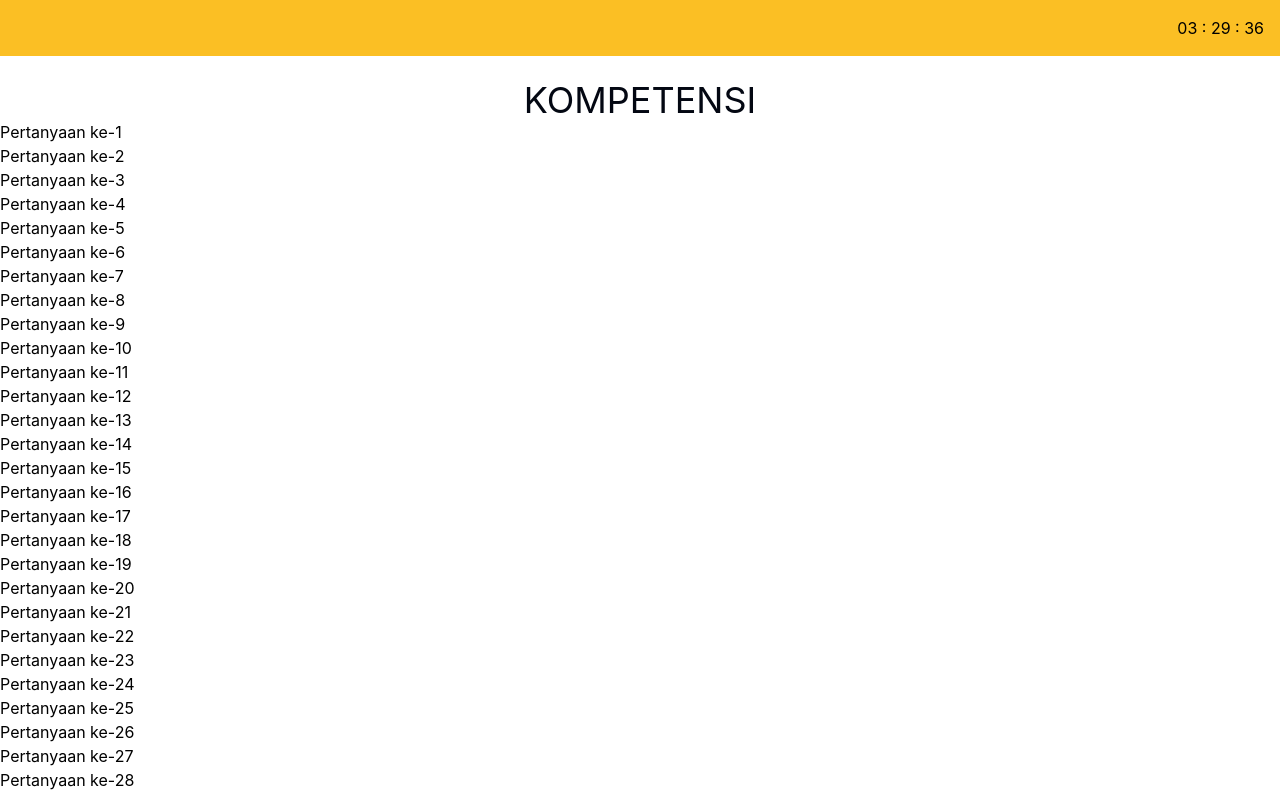
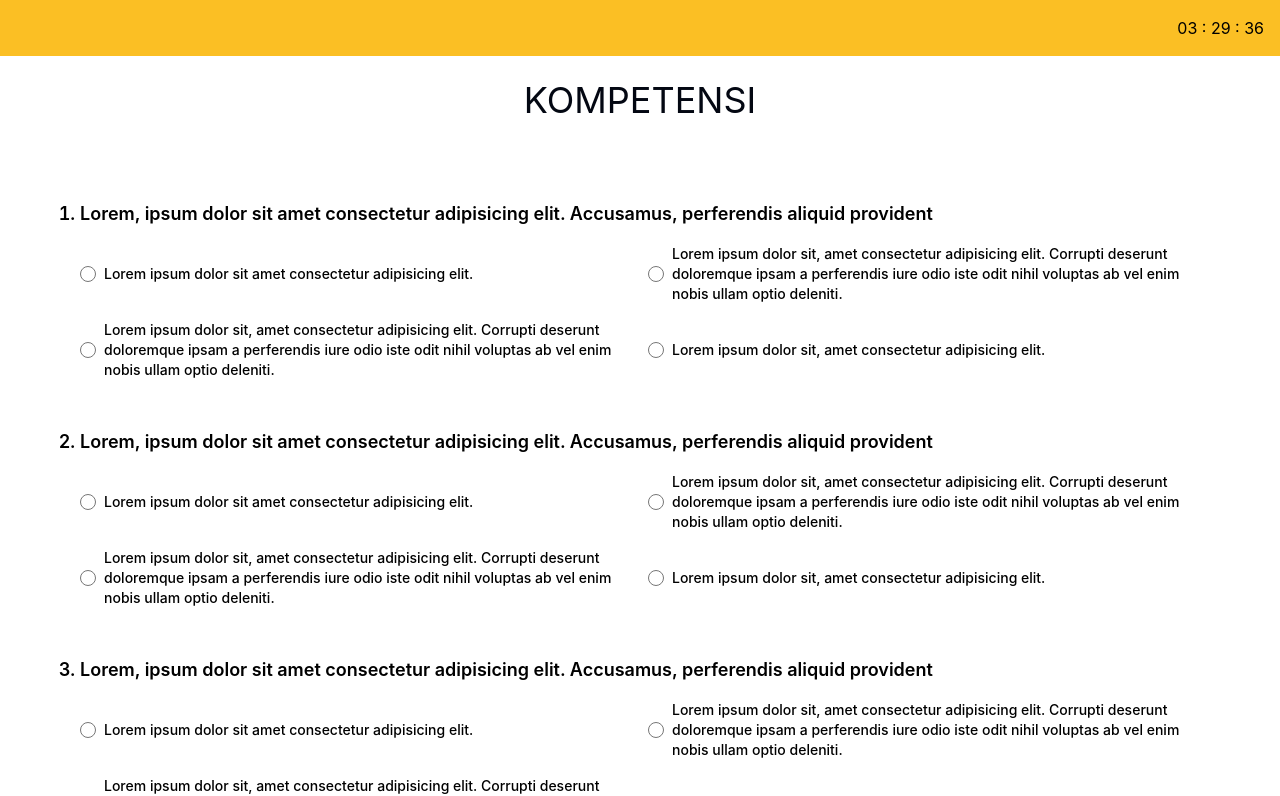
Before and after one commit to dionfananie/vite-ts, a React (Vite) app: page /questions in a window 1280 px wide. Shown: the top 796 px of the page. Built offline with nearby package versions, Linux system fonts and the light colour scheme.

Commit message:
feat(page): questions

```diff
--- a/src/client/pages/Questions.tsx
+++ b/src/client/pages/Questions.tsx
@@ -3,7 +3,7 @@ import React from "react";
 
 const Questions = () => {
   const { hours, minutes, seconds } = useCountdown(new Date("Aug 14, 2023 19:31:30").getTime());
-  const arrQuestions = new Array(100).fill(0);
+  const arrQuestions = new Array(10).fill(0);
   return (
     <div>
       <div className="fixed w-full p-4 top-0 left-0 bg-amber-400">
@@ -11,14 +11,68 @@ const Questions = () => {
           {hours} : {minutes} : {seconds}
         </div>
       </div>
-      <h1 className="text-center text-gray-950 text-4xl mt-20">KOMPETENSI</h1>
-      {arrQuestions.map((_, idx) => (
-        <div key={idx}>
-          <ol>
-            <li>Pertanyaan ke-{idx + 1}</li>
-          </ol>
-        </div>
-      ))}
+      <h1 className="text-center text-gray-950 text-4xl my-20">KOMPETENSI</h1>
+      <ol className="list-decimal px-20 text-lg font-semibold">
+        {arrQuestions.map((_, idx) => (
+          <li key={idx} className="mb-12">
+            <p className="text-lg font-semibold">
+              Lorem, ipsum dolor sit amet consectetur adipisicing elit. Accusamus, perferendis aliquid provident
+            </p>
+            <div className="grid grid-rows-2 grid-flow-col gap-4 mt-4">
+              <div className="flex items-center">
+                <input
+                  id={`default-radio-1-${idx}`}
+                  type="radio"
+                  value=""
+                  name={`default-radio-${idx}}`}
+                  className="w-4 h-4 text-blue-600 focus:ring-blue-500 focus:ring-2 shrink-0  cursor-pointer"
+                />
+                <label htmlFor={`default-radio-1-${idx}`} className="ml-2 text-sm font-medium  cursor-pointer">
+                  Lorem ipsum dolor sit amet consectetur adipisicing elit.
+                </label>
+              </div>
+              <div className="flex items-center">
+                <input
+                  id={`default-radio-2-${idx}`}
+                  type="radio"
+                  value=""
+                  name={`default-radio-${idx}}`}
+                  className="w-4 h-4 text-blue-600 focus:ring-blue-500 focus:ring-2 shrink-0  cursor-pointer"
+                />
+                <label htmlFor={`default-radio-2-${idx}`} className="ml-2 text-sm font-medium  cursor-pointer">
+                  Lorem ipsum dolor sit, amet consectetur adipisicing elit. Corrupti deserunt doloremque ipsam a
+                  perferendis iure odio iste odit nihil voluptas ab vel enim nobis ullam optio deleniti.
+                </label>
+              </div>
+              <div className="flex items-center">
+                <input
+                  id={`default-radio-3-${idx}`}
+                  type="radio"
+                  value=""
+                  name={`default-radio-${idx}}`}
+                  className="w-4 h-4 text-blue-600 focus:ring-blue-500 focus:ring-2 shrink-0  cursor-pointer"
+                />
+                <label htmlFor={`default-radio-3-${idx}`} className="ml-2 text-sm font-medium  cursor-pointer">
+                  Lorem ipsum dolor sit, amet consectetur adipisicing elit. Corrupti deserunt doloremque ipsam a
+                  perferendis iure odio iste odit nihil voluptas ab vel enim nobis ullam optio deleniti.
+                </label>
+              </div>
+              <div className="flex items-center">
+                <input
+                  id={`default-radio-4-${idx}`}
+                  type="radio"
+                  value=""
+                  name={`default-radio-${idx}}`}
+                  className="w-4 h-4 text-blue-600 focus:ring-blue-500 focus:ring-2 shrink-0  cursor-pointer"
+                />
+                <label htmlFor={`default-radio-4-${idx}`} className="ml-2 text-sm font-medium  cursor-pointer">
+                  Lorem ipsum dolor sit, amet consectetur adipisicing elit.
+                </label>
+              </div>
+            </div>
+          </li>
+        ))}
+      </ol>
     </div>
   );
 };
```
